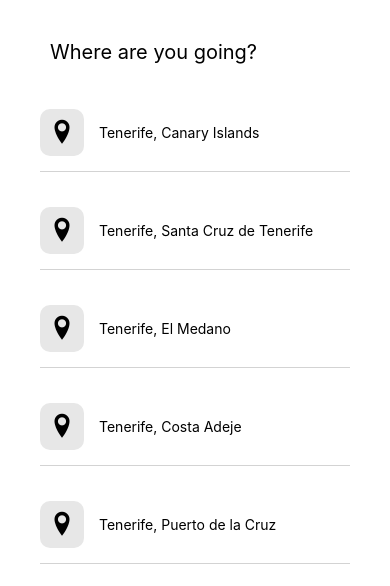
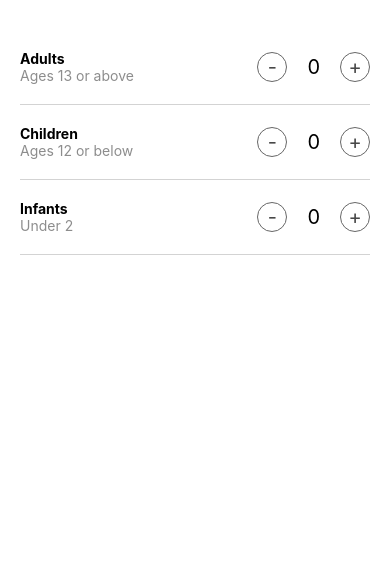
Before and after one commit to Tundeshield/Airbnb-React-Native, a React Native app: screen / in a window 390 px wide. Shown: the top 586 px of the page. Built offline with nearby package versions, Linux system fonts and the light colour scheme.

Commit message:
Guest component completed.

```diff
--- a/App.js
+++ b/App.js
@@ -2,9 +2,9 @@
 import { Text, View, FlatList } from "react-native";
 import Post from "./src/components/Post";
 import DestinationSearch from "./src/screens/DestinationSearch";
+import Guests from "./src/screens/Guests";
 import HomeScreen from "./src/screens/HomeScreen";
 import SearchResults from "./src/screens/SearchResults";
-
 
 export default function App() {
 	return (
@@ -12,7 +12,8 @@
 			{/* <HomeScreen /> */}
 			{/* <Post post={post1} /> */}
 			{/* <SearchResults /> */}
-      <DestinationSearch/>
+			{/* <DestinationSearch /> */}
+			<Guests />
 		</View>
 	);
 }
--- /dev/null
+++ b/src/screens/Guests/index.js
@@ -0,0 +1,79 @@
+import React, { useState } from "react";
+import { Text, View, Pressable } from "react-native";
+import styles from "./styles";
+
+const Guests = () => {
+	const [adults, setAdults] = useState(0);
+	const [children, setChildren] = useState(0);
+	const [infants, setInfants] = useState(0);
+
+	return (
+		<View style={styles.container}>
+			<View style={styles.row}>
+				<View>
+					<Text style={{ fontWeight: "bold" }}>Adults</Text>
+					<Text style={{ color: "#8d8d8d" }}>Ages 13 or above</Text>
+				</View>
+				<View style={{ flexDirection: "row", alignItems: "center" }}>
+					<Pressable
+						onPress={() => setAdults(Math.max(0, adults - 1))}
+						style={styles.button}
+					>
+						<Text style={{ fontSize: 20, color: "#474747" }}>-</Text>
+					</Pressable>
+					<Text style={{ marginHorizontal: 20, fontSize: 20 }}>{adults}</Text>
+					<Pressable
+						onPress={() => setAdults(adults + 1)}
+						style={styles.button}
+					>
+						<Text style={{ fontSize: 20, color: "#474747" }}>+</Text>
+					</Pressable>
+				</View>
+			</View>
+			<View style={styles.row}>
+				<View>
+					<Text style={{ fontWeight: "bold" }}>Children</Text>
+					<Text style={{ color: "#8d8d8d" }}>Ages 12 or below</Text>
+				</View>
+				<View style={{ flexDirection: "row", alignItems: "center" }}>
+					<Pressable
+						onPress={() => setChildren(Math.max(0, children - 1))}
+						style={styles.button}
+					>
+						<Text style={{ fontSize: 20, color: "#474747" }}>-</Text>
+					</Pressable>
+					<Text style={{ marginHorizontal: 20, fontSize: 20 }}>{children}</Text>
+					<Pressable
+						onPress={() => setChildren(children + 1)}
+						style={styles.button}
+					>
+						<Text style={{ fontSize: 20, color: "#474747" }}>+</Text>
+					</Pressable>
+				</View>
+			</View>
+			<View style={styles.row}>
+				<View>
+					<Text style={{ fontWeight: "bold" }}>Infants</Text>
+					<Text style={{ color: "#8d8d8d" }}>Under 2</Text>
+				</View>
+				<View style={{ flexDirection: "row", alignItems: "center" }}>
+					<Pressable
+						onPress={() => setInfants(Math.max(0, infants - 1))}
+						style={styles.button}
+					>
+						<Text style={{ fontSize: 20, color: "#474747" }}>-</Text>
+					</Pressable>
+					<Text style={{ marginHorizontal: 20, fontSize: 20 }}>{infants}</Text>
+					<Pressable
+						onPress={() => setInfants(infants + 1)}
+						style={styles.button}
+					>
+						<Text style={{ fontSize: 20, color: "#474747" }}>+</Text>
+					</Pressable>
+				</View>
+			</View>
+		</View>
+	);
+};
+
+export default Guests;
--- /dev/null
+++ b/src/screens/Guests/styles.js
@@ -0,0 +1,26 @@
+import { StyleSheet } from "react-native";
+
+const styles = StyleSheet.create({
+	container: {
+		marginTop: 30,
+	},
+	button: {
+		borderWidth: 1,
+		width: 30,
+		height: 30,
+		borderRadius: 15,
+		justifyContent: "center",
+		alignItems: "center",
+		borderColor: "#676767",
+	},
+    row:{
+        flexDirection: "row",
+        justifyContent: "space-between",
+        paddingVertical: 20,
+        borderBottomWidth: 1,
+        borderColor: "lightgrey",
+        marginHorizontal: 20,
+    },
+});
+
+export default styles;
```
